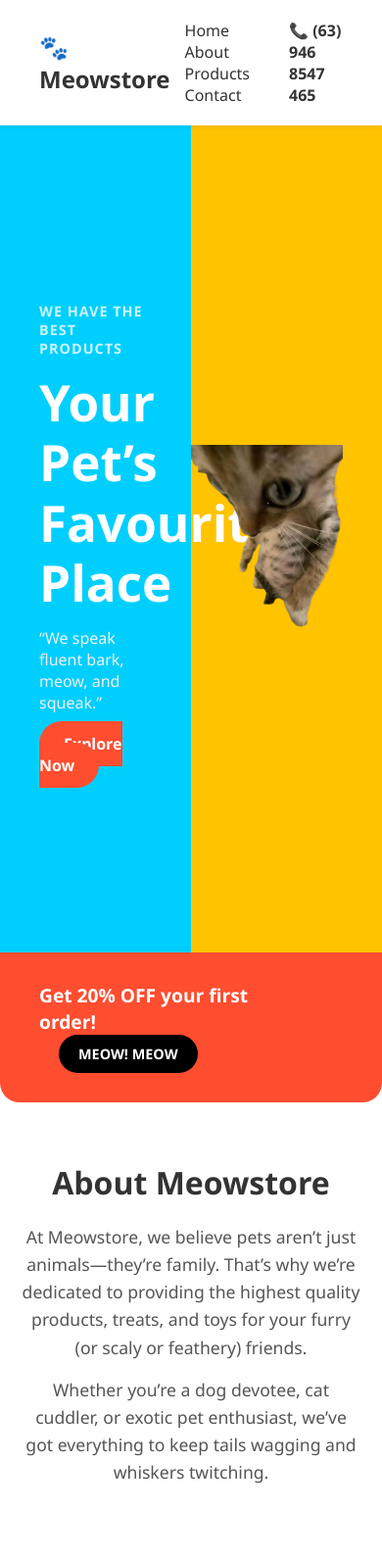
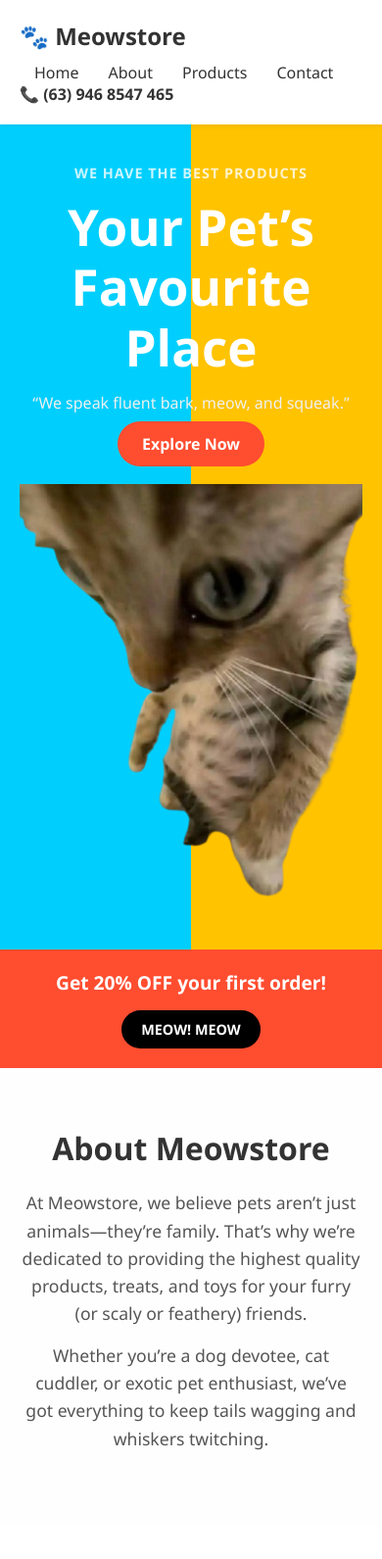
Before and after one commit to Kotocrunch/comlab, a PHP site: page /prototype/index.html in a window 390 px wide. Shown: the whole page at 98% size. After the commit the page ends 1480 px from the top, so only its background shows below. Run offline with PHP 8.4, Linux system fonts and the light colour scheme.

Commit message:
Update style.css

```diff
--- a/prototype/style.css
+++ b/prototype/style.css
@@ -1,4 +1,3 @@
-/* Reset and layout basics */
 * {
   margin: 0;
   padding: 0;
@@ -10,9 +9,9 @@
   font-family: 'Segoe UI', sans-serif;
   background: #fff;
   color: #333;
+  scroll-behavior: smooth;
 }
 
-  /* Header styling */
 header {
   display: flex;
   justify-content: space-between;
@@ -23,11 +22,18 @@
   position: sticky;
   top: 0;
   z-index: 10;
+  flex-wrap: wrap;
 }
 
 .logo {
   font-size: 1.5rem;
   font-weight: bold;
+}
+
+nav {
+  display: flex;
+  flex-wrap: wrap;
+  justify-content: center;
 }
 
 nav a {
@@ -43,7 +49,6 @@
   color: inherit;
 }
 
-  /* Hero section */
 .hero {
   display: flex;
   align-items: center;
@@ -53,6 +58,7 @@
   color: white;
   height: 100vh;
   overflow: hidden;
+  flex-wrap: wrap;
 }
 
 .hero-text {
@@ -105,11 +111,8 @@
   width: 100%;
   max-width: 400px;
   height: auto;
-
-
 }
 
-  /* Promo Section */
 .promo {
   background-color: #ff4d30;
   color: white;
@@ -132,7 +135,10 @@
   font-size: 0.9rem;
   margin-left: 20px;
   border-radius: 25px;
+  color: white;
+  text-decoration: none;
 }
+
 .about {
   background-color: #fefefe;
   padding: 60px 20px;
@@ -156,6 +162,49 @@
   color: #555;
   margin-bottom: 15px;
 }
-html {
-  scroll-behavior: smooth;
+
+@media (max-width: 768px) {
+  header {
+    flex-direction: column;
+    align-items: flex-start;
+    padding: 20px;
   }
+
+  nav {
+    margin-top: 10px;
+    justify-content: flex-start;
+  }
+
+  .hero {
+    flex-direction: column;
+    padding: 40px 20px;
+    height: auto;
+    text-align: center;
+  }
+
+  .hero-text,
+  .hero-image {
+    width: 100%;
+    padding: 0;
+  }
+
+  .hero-text {
+    margin-bottom: 30px;
+  }
+
+  .promo {
+    flex-direction: column;
+    text-align: center;
+    padding: 20px;
+    border-radius: 0;
+  }
+
+  .promo p {
+    max-width: 100%;
+    margin-bottom: 15px;
+  }
+
+  .btn-secondary {
+    margin-left: 0;
+  }
+}
```
Lines whose indentation alone changed are shown as unchanged.
